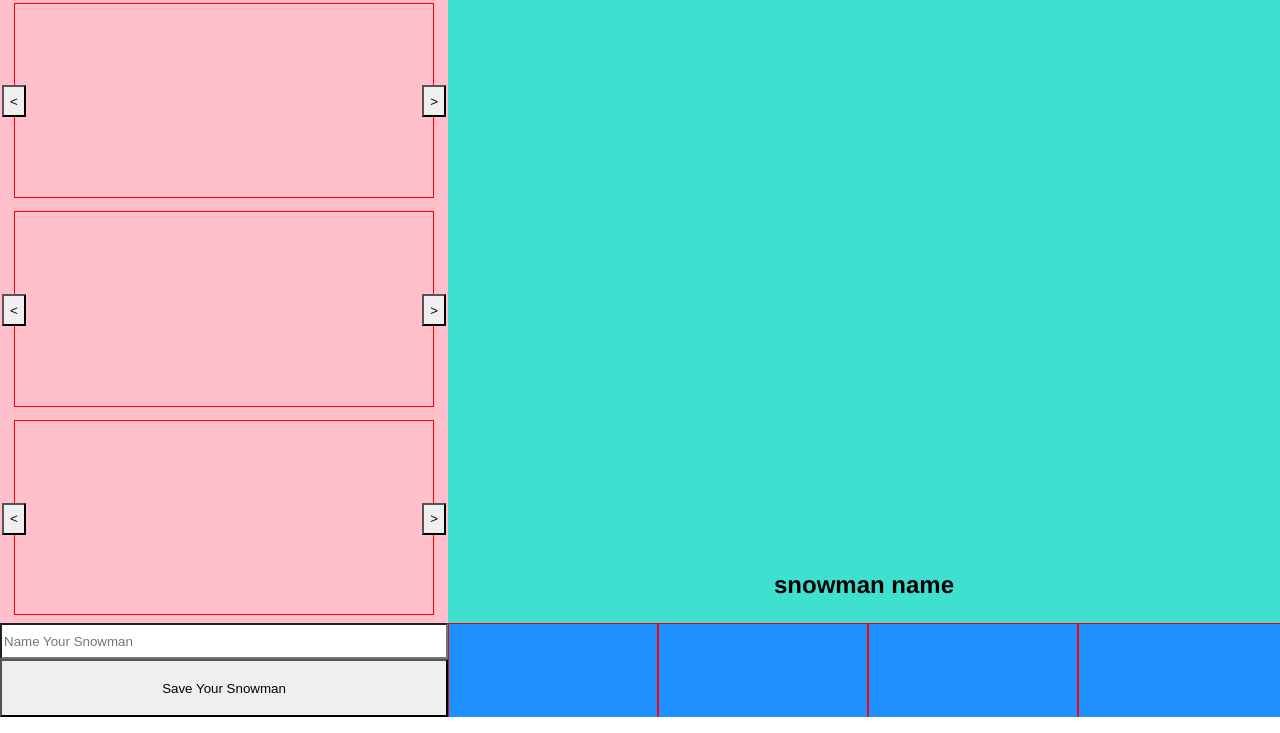
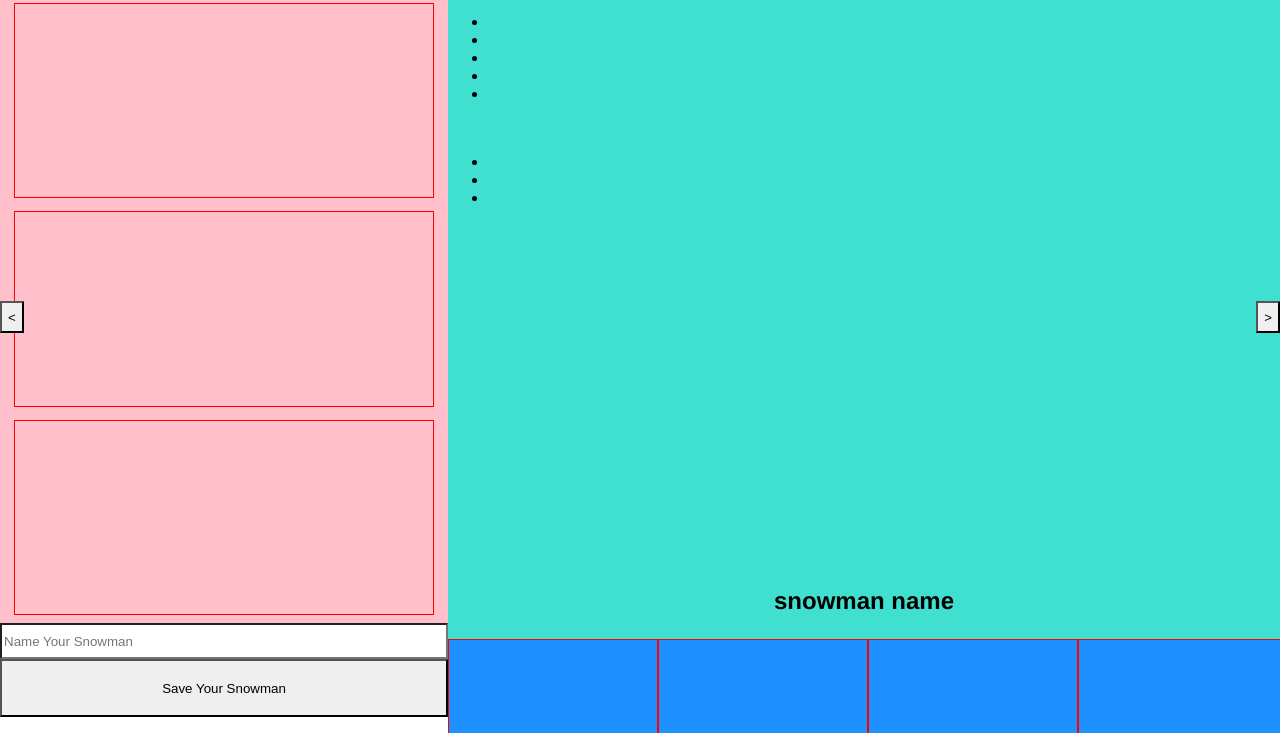
Before and after one commit to TIY-Austin-Front-End-Engineering/winterCrashCourse, a plain HTML site: page index.html in a window 1280 px wide. Shown: the part 83-816 px from the top of the page. Drawn offline with Linux system fonts and the light colour scheme.

Commit message:
reformat html

```diff
--- a/index.html
+++ b/index.html
@@ -9,34 +9,37 @@
 		<h1>Build a Snowman!</h1>
 		<form class="parts-list">
 			<fieldset class="bodies">
-				<input class="prev" type="button" value="<">
 					<ul class="part-subset">
-						<li class="curr"></li>
-						<li class="next"></li>
+						<input class="prev" type="button" value="<">
 						<li></li>
-						<li class="prev"></li>
+						<li></li>
+						<li></li>
+						<li></li>
+						<li></li>
+						<input class="next" type="button" value=">">
 					</ul>
-				<input class="next" type="button" value=">">
 			</fieldset>
 			<fieldset class="hats">
-				<input class="prev" type="button" value="<">
 				<ul class="part-subset">
-						<li class="curr"></li>
-						<li class="next"></li>
-						<li></li>
-						<li class="prev"></li>
+					<input class="prev" type="button" value="<">
+					<li></li>
+					<li></li>
+					<li></li>
+					<li></li>
+					<li></li>
+					<input class="next" type="button" value=">">
 					</ul>
-				<input class="next" type="button" value=">">
 			</fieldset>
 			<fieldset class="friends">
-				<input class="prev" type="button" value="<">
 				<ul class="part-subset">
-						<li class="curr"></li>
-						<li class="next"></li>
-						<li></li>
-						<li class="prev"></li>
+					<input class="prev" type="button" value="<">
+					<li></li>
+					<li></li>
+					<li></li>
+					<li></li>
+					<li></li>
+					<input class="next" type="button" value=">">
 					</ul>
-				<input class="next" type="button" value=">">
 			</fieldset>
 			<input type="text" id="snowman-name" name="snowman-name" placeholder="Name Your Snowman">
 			<input type="submit" id="submit" name="submit" value="Save Your Snowman">
@@ -44,16 +47,32 @@
 		<section class="snowman-display">
 			<div class="current-snowman">
 				<div class="snowman-image">
-
+					<ul class="backgrounds">
+						<input class="prev" type="button" value="<">
+						<li></li>
+						<li></li>
+						<li></li>
+						<li></li>
+						<li></li>
+						<input class="next" type="button" value=">">
+					</ul>
+					<img class="snowman-body">
+					<ul class="layers">
+						<li class="head"></li>
+						<li class="torso"></li>
+						<li class="bottom"></li>
+					</ul>
 				</div>
-				<h2>snowman name<h2>
+				<h2>snowman name</h2>
 			</div>
 			<ul class="all-snowmen">
+				<input class="prev" type="button" value="<">
 				<li></li>
 				<li></li>
 				<li></li>
 				<li></li>
 				<li></li>
+				<input class="next" type="button" value=">">
 			</ul>
 		</section>
 	</body>
```
